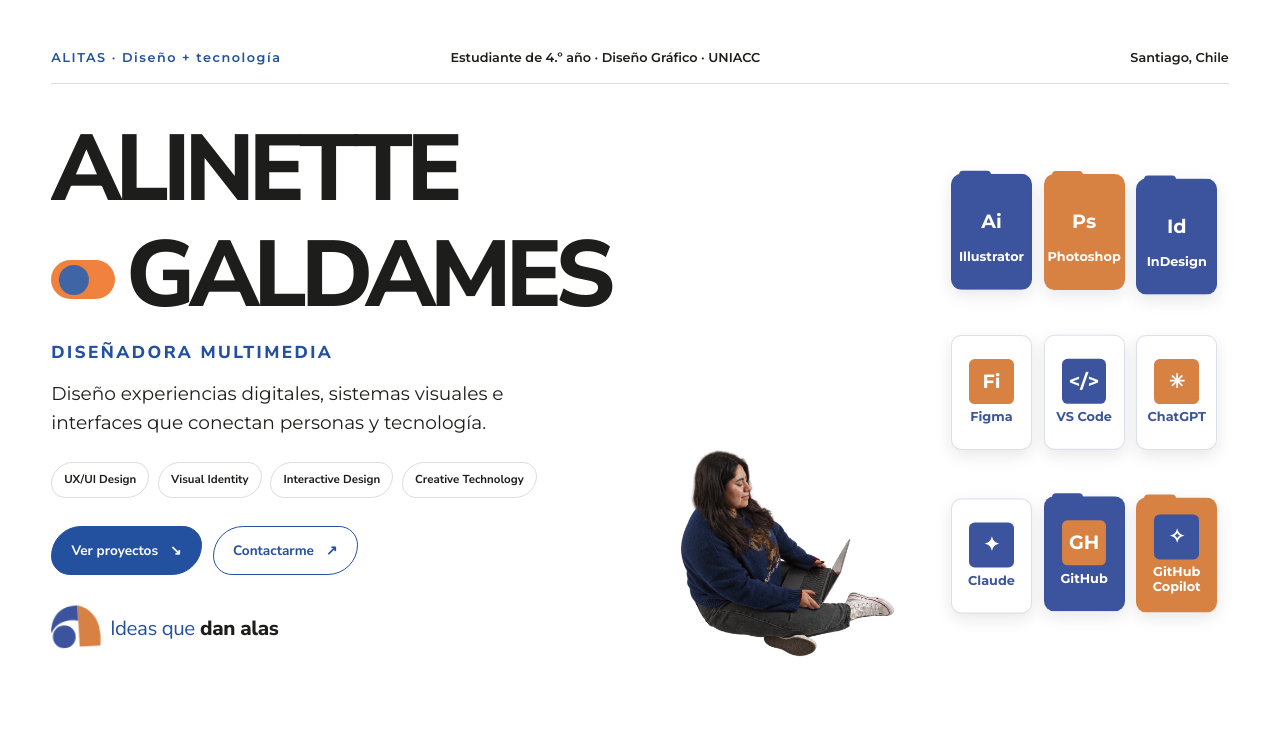
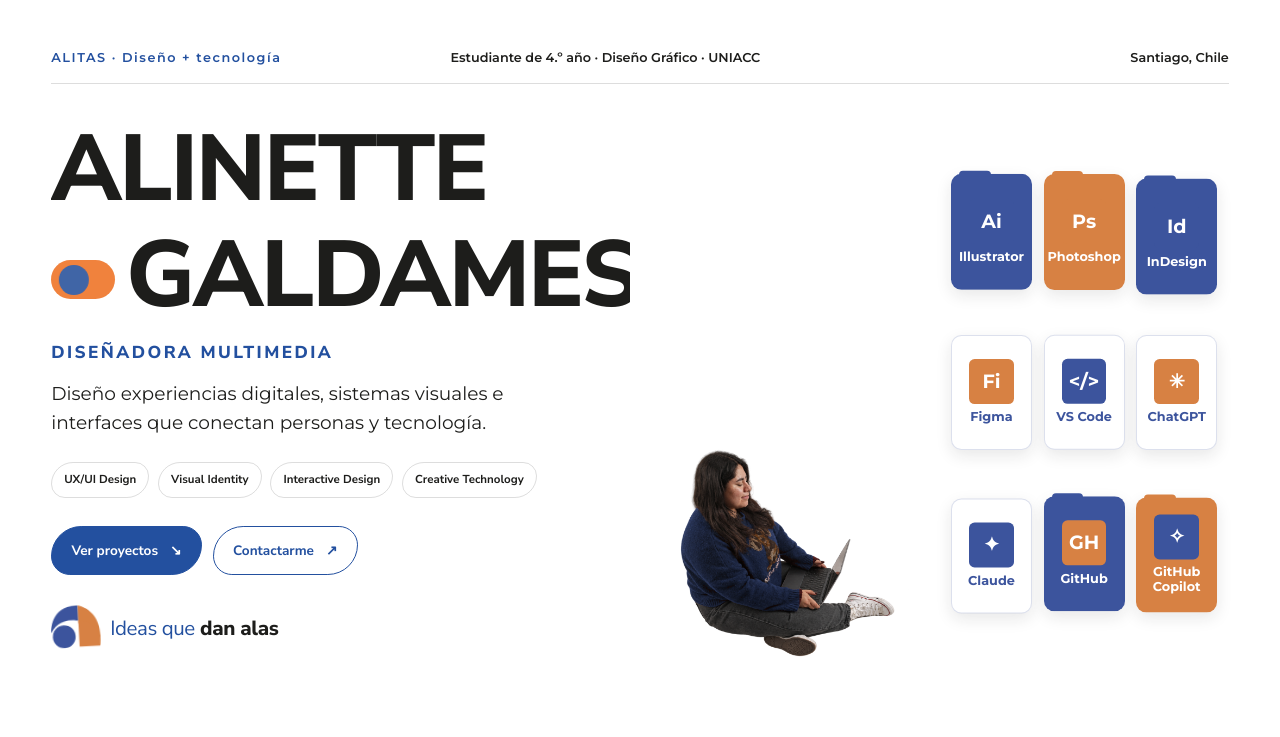
Before and after one commit to alinettegaldames/alitas-portafolio, a plain HTML site: page index.html in a window 1280 px wide. Shown: the part 63-800 px from the top of the page. Drawn offline with Linux system fonts and the light colour scheme.

Commit message:
Remove project header CTAs and adjust title spacing

```diff
--- a/css/styles.css
+++ b/css/styles.css
@@ -596,7 +596,7 @@ body[data-theme="blue"]:not(.menu-open) .nav__toggle:focus-visible { background:
   margin: 0 0 1.5rem;
   font-size: clamp(3.1rem, 7.3vw, 8.5rem);
   font-weight: 800;
-  letter-spacing: -0.065em;
+  letter-spacing: -0.025em;
   line-height: .82;
   pointer-events: none;
 }
```
Also changed, not shown: agx.html (+0 -1 lines), conectahuellas.html (+0 -1 lines).
